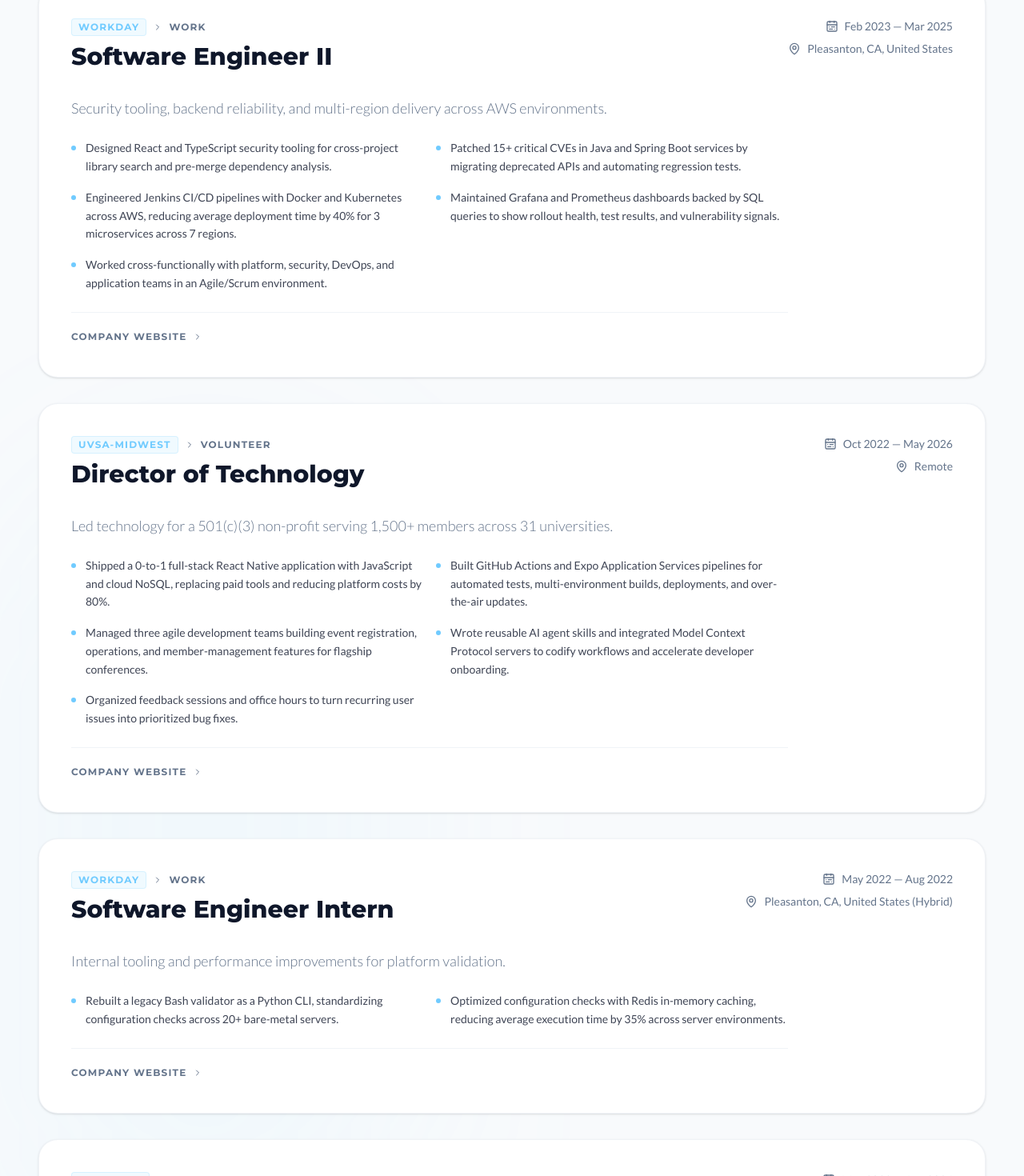
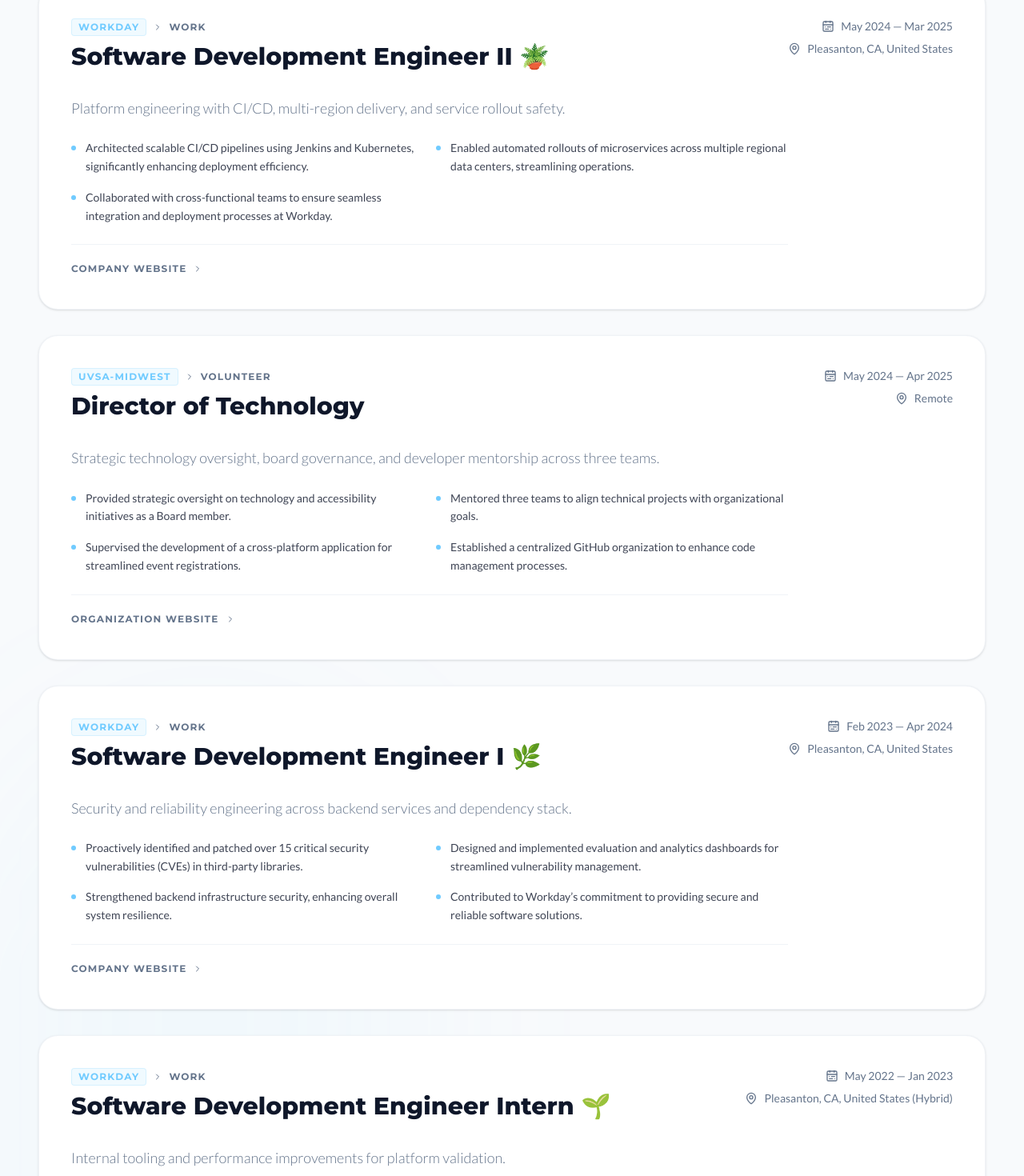
Before and after one commit to xosnos/xosnos, a Next.js app: page / in a window 1280 px wide. Shown: the part 1643-3113 px from the top of the page at 80% size. Built offline with nearby package versions, Linux system fonts and the light colour scheme.

Commit message:
wip experience

```diff
--- a/src/components/Experience.tsx
+++ b/src/components/Experience.tsx
@@ -1,4 +1,5 @@
 import { Building2, CalendarRange, ChevronRight, MapPin } from 'lucide-react';
+import { ScrollReveal, ScrollRevealItem } from '@/components/ScrollReveal';
 import { listPublishedExperiences } from '@/data/experience';
 import { formatMonthYear } from '@/lib/dates';
 
@@ -13,16 +14,18 @@ const Experience = () => {
       <div className="absolute bottom-[10%] left-0 w-[40%] h-[40%] bg-accent/5 rounded-full blur-[120px] pointer-events-none" />
 
       <div className="max-w-7xl mx-auto relative z-10">
+        <ScrollReveal>
           <div className="text-center mb-16 space-y-4">
             <div className="inline-flex items-center gap-2 px-3 py-1 rounded-full bg-accent/10 border border-accent/20 text-accent text-xs font-montserrat font-bold uppercase tracking-widest">
               <Building2 className="w-4 h-4" aria-hidden="true" />
               Career
             </div>
             <h2 className="text-4xl md:text-6xl font-montserrat font-extrabold tracking-tighter text-foreground text-balance">
-            Professional Experience
+              Experience
             </h2>
             <div className="w-12 h-1 bg-accent mx-auto rounded-full" />
           </div>
+        </ScrollReveal>
 
         {items.length === 0 ? (
           <div className="max-w-2xl mx-auto text-center bg-background rounded-3xl border border-border p-12 shadow-sm">
@@ -33,10 +36,8 @@ const Experience = () => {
         ) : (
           <div className="space-y-8">
             {items.map((item) => (
-              <div
-                key={item.id}
-                className="group bg-background rounded-3xl border border-border/50 p-8 md:p-10 shadow-sm transition-all duration-300 hover:shadow-2xl hover:border-accent/20 hover:-translate-y-1"
-              >
+              <ScrollRevealItem key={item.id}>
+                <div className="group bg-background rounded-3xl border border-border/50 p-8 md:p-10 shadow-sm transition-all duration-300 hover:shadow-2xl hover:border-accent/20 hover:-translate-y-1">
                   <div className="flex flex-col md:flex-row md:items-start justify-between gap-6 mb-8">
                     <div className="space-y-2 min-w-0">
                       <div className="flex items-center gap-2 text-accent font-montserrat font-bold uppercase text-xs tracking-widest">
@@ -103,6 +104,8 @@ const Experience = () => {
                         >
                           {item.organization === 'Terraces'
                             ? 'Product site'
+                            : item.type === 'volunteer'
+                              ? 'Organization Website'
                               : 'Company Website'}
                           <ChevronRight
                             className="w-3 h-3 group-hover/link:translate-x-0.5 transition-transform duration-300"
@@ -113,6 +116,7 @@ const Experience = () => {
                     )}
                   </div>
                 </div>
+              </ScrollRevealItem>
             ))}
           </div>
         )}
--- /dev/null
+++ b/src/components/ScrollReveal.tsx
@@ -0,0 +1,79 @@
+'use client';
+
+import { motion, useReducedMotion, type Variants } from 'motion/react';
+import type { ReactNode } from 'react';
+import {
+  fadeIn,
+  fadeInUp,
+  scaleIn,
+  slideInLeft,
+  slideInRight,
+  staggerContainer,
+  viewportOnce,
+} from '@/lib/animations';
+
+const variantMap = {
+  fadeInUp,
+  fadeIn,
+  scaleIn,
+  slideInLeft,
+  slideInRight,
+  staggerContainer,
+} as const;
+
+type VariantName = keyof typeof variantMap;
+
+interface ScrollRevealProps {
+  children: ReactNode;
+  variant?: VariantName;
+  custom?: Variants;
+  className?: string;
+  delay?: number;
+}
+
+export function ScrollReveal({
+  children,
+  variant = 'fadeInUp',
+  custom,
+  className,
+  delay,
+}: ScrollRevealProps) {
+  const reduceMotion = useReducedMotion();
+  const variants = custom ?? variantMap[variant];
+  const transition = delay ? { delay } : undefined;
+
+  return (
+    <motion.div
+      variants={variants}
+      initial={reduceMotion ? false : 'hidden'}
+      whileInView="visible"
+      viewport={viewportOnce}
+      transition={transition}
+      className={className}
+    >
+      {children}
+    </motion.div>
+  );
+}
+
+export function ScrollRevealItem({
+  children,
+  className,
+}: {
+  children: ReactNode;
+  className?: string;
+}) {
+  const reduceMotion = useReducedMotion();
+
+  return (
+    <motion.div
+      variants={fadeInUp}
+      initial={reduceMotion ? false : 'hidden'}
+      whileInView="visible"
+      viewport={viewportOnce}
+      className={className}
+    >
+      {children}
+    </motion.div>
+  );
+}
--- a/src/data/experience.ts
+++ b/src/data/experience.ts
@@ -39,19 +39,36 @@ const experiences: ExperienceItem[] = [
   {
     id: 'workday-sde-2',
     organization: 'Workday',
-    role: 'Software Engineer II',
+    role: 'Software Development Engineer II 🪴',
+    type: 'work',
+    location: 'Pleasanton, CA, United States',
+    startDate: '2024-05',
+    endDate: '2025-03',
+    description:
+      'Platform engineering with CI/CD, multi-region delivery, and service rollout safety.',
+    highlights: [
+      'Architected scalable CI/CD pipelines using Jenkins and Kubernetes, significantly enhancing deployment efficiency.',
+      'Enabled automated rollouts of microservices across multiple regional data centers, streamlining operations.',
+      'Collaborated with cross-functional teams to ensure seamless integration and deployment processes at Workday.',
+    ],
+    link: 'https://www.workday.com',
+    published: true,
+  },
+  {
+    id: 'workday-sde-1',
+    organization: 'Workday',
+    role: 'Software Development Engineer I 🌿',
     type: 'work',
     location: 'Pleasanton, CA, United States',
     startDate: '2023-02',
-    endDate: '2025-03',
+    endDate: '2024-04',
     description:
-      'Security tooling, backend reliability, and multi-region delivery across AWS environments.',
+      'Security and reliability engineering across backend services and dependency stack.',
     highlights: [
-      'Designed React and TypeScript security tooling for cross-project library search and pre-merge dependency analysis.',
-      'Patched 15+ critical CVEs in Java and Spring Boot services by migrating deprecated APIs and automating regression tests.',
-      'Engineered Jenkins CI/CD pipelines with Docker and Kubernetes across AWS, reducing average deployment time by 40% for 3 microservices across 7 regions.',
-      'Maintained Grafana and Prometheus dashboards backed by SQL queries to show rollout health, test results, and vulnerability signals.',
-      'Worked cross-functionally with platform, security, DevOps, and application teams in an Agile/Scrum environment.',
+      'Proactively identified and patched over 15 critical security vulnerabilities (CVEs) in third-party libraries.',
+      'Designed and implemented evaluation and analytics dashboards for streamlined vulnerability management.',
+      'Strengthened backend infrastructure security, enhancing overall system resilience.',
+      'Contributed to Workday’s commitment to providing secure and reliable software solutions.',
     ],
     link: 'https://www.workday.com',
     published: true,
@@ -59,69 +76,35 @@ const experiences: ExperienceItem[] = [
   {
     id: 'workday-intern',
     organization: 'Workday',
-    role: 'Software Engineer Intern',
+    role: 'Software Development Engineer Intern 🌱',
     type: 'work',
     location: 'Pleasanton, CA, United States (Hybrid)',
     startDate: '2022-05',
-    endDate: '2022-08',
+    endDate: '2023-01',
     description: 'Internal tooling and performance improvements for platform validation.',
     highlights: [
-      'Rebuilt a legacy Bash validator as a Python CLI, standardizing configuration checks across 20+ bare-metal servers.',
-      'Optimized configuration checks with Redis in-memory caching, reducing average execution time by 35% across server environments.',
+      'Modernized an internal CLI validator tool by migrating from shell script to Python, enhancing maintainability.',
+      'Improved system performance through the implementation of caching processes, significantly reducing program runtime.',
+      'Conducted thorough testing on bare-metal servers with varying configurations to identify errors and mismatches.',
     ],
     link: 'https://www.workday.com',
     published: true,
   },
   // ── Volunteer / Leadership ──
   {
-    id: 'uvsa-midwest-chair',
-    organization: 'UVSA-Midwest',
-    role: 'Chairperson',
+    id: 'unavsa-assoc-director',
+    organization: 'UNAVSA',
+    role: 'Associate Director',
     type: 'volunteer',
-    startDate: '2025-04',
-    description: 'Leading a 501(c)(3) non-profit serving 31 universities.',
+    startDate: '2025-09',
+    endDate: '2026-08',
+    description:
+      'Cross-functional conference leadership, executive stakeholder alignment, and staff recruitment.',
     highlights: [
-      'Led the Board of Directors for a 501(c)(3) non-profit, driving strategic initiatives and productive decision-making.',
-      'Translated high-level organizational goals into actionable roadmaps, ensuring effective implementation.',
-      'Managed compliance with federal, state, and local regulations, overseeing tax-exempt filings and corporate contracts.',
+      'Directed cross-functional coordination across 10 conference teams, ensuring timely project execution.',
+      'Facilitated all-staff calls and executive meetings to align stakeholders on deliverables and risks.',
+      'Oversaw the recruitment pipeline for conference staff, focusing on interview design and candidate selection.',
     ],
-    link: 'https://www.uvsamidwest.org',
-    published: false,
-  },
-  {
-    id: 'uvsa-midwest-director',
-    organization: 'UVSA-Midwest',
-    role: 'Director of Technology',
-    type: 'volunteer',
-    location: 'Remote',
-    startDate: '2022-10',
-    endDate: '2026-05',
-    description:
-      'Led technology for a 501(c)(3) non-profit serving 1,500+ members across 31 universities.',
-    highlights: [
-      'Shipped a 0-to-1 full-stack React Native application with JavaScript and cloud NoSQL, replacing paid tools and reducing platform costs by 80%.',
-      'Built GitHub Actions and Expo Application Services pipelines for automated tests, multi-environment builds, deployments, and over-the-air updates.',
-      'Managed three agile development teams building event registration, operations, and member-management features for flagship conferences.',
-      'Wrote reusable AI agent skills and integrated Model Context Protocol servers to codify workflows and accelerate developer onboarding.',
-      'Organized feedback sessions and office hours to turn recurring user issues into prioritized bug fixes.',
-    ],
-    link: 'https://www.uvsamidwest.org',
-    published: true,
-  },
-  {
-    id: 'uvsa-midwest-cochair',
-    organization: 'UVSA-Midwest',
-    role: 'Technology Co-Chair',
-    type: 'volunteer',
-    startDate: '2023-02',
-    endDate: '2024-04',
-    description: 'Shipped a 0 → 1 cross-platform mobile application.',
-    highlights: [
-      'Shipped a 0 → 1 cross-platform React Native application, improving event registrations for over 1,500 constituents.',
-      'Enhanced user experience and engagement across 31 universities through streamlined processes.',
-      'Collaborated with diverse teams to ensure effective implementation and user satisfaction.',
-    ],
-    link: 'https://www.uvsamidwest.org',
     published: false,
   },
   {
@@ -140,20 +123,122 @@ const experiences: ExperienceItem[] = [
     published: false,
   },
   {
+    id: 'unavsa-staff',
+    organization: 'UNAVSA',
+    role: 'Registration Staff',
+    type: 'volunteer',
+    startDate: '2023-09',
+    endDate: '2024-08',
+    description:
+      'Conference registration platform maintenance, attendee support, and on-site check-in.',
+    highlights: [
+      'Maintained the registration platform for conference, ensuring smooth operations.',
+      'Developed email drafts and FAQs to assist attendees with registration queries.',
+      'Managed check-in processes for conference opening, workshops, and gala dinner.',
+    ],
+    published: false,
+  },
+  {
+    id: 'uvsa-midwest-chair',
+    organization: 'UVSA-Midwest',
+    role: 'Chairperson',
+    type: 'volunteer',
+    startDate: '2025-04',
+    endDate: '2026-06',
+    description: 'Leading a 501(c)(3) non-profit serving 31 universities.',
+    highlights: [
+      'Led the Board of Directors for a 501(c)(3) non-profit, driving strategic initiatives and productive decision-making.',
+      'Translated high-level organizational goals into actionable roadmaps, ensuring effective implementation.',
+      'Managed compliance with federal, state, and local regulations, overseeing tax-exempt filings and corporate contracts.',
+    ],
+    link: 'https://www.uvsamidwest.org',
+    published: false,
+  },
+  {
+    id: 'uvsa-midwest-director',
+    organization: 'UVSA-Midwest',
+    role: 'Director of Technology',
+    type: 'volunteer',
+    location: 'Remote',
+    startDate: '2024-05',
+    endDate: '2025-04',
+    description:
+      'Strategic technology oversight, board governance, and developer mentorship across three teams.',
+    highlights: [
+      'Provided strategic oversight on technology and accessibility initiatives as a Board member.',
+      'Mentored three teams to align technical projects with organizational goals.',
+      'Supervised the development of a cross-platform application for streamlined event registrations.',
+      'Established a centralized GitHub organization to enhance code management processes.',
+    ],
+    link: 'https://www.uvsamidwest.org',
+    published: true,
+  },
+  {
+    id: 'uvsa-midwest-cochair',
+    organization: 'UVSA-Midwest',
+    role: 'Technology Co-Chair',
+    type: 'volunteer',
+    startDate: '2023-02',
+    endDate: '2024-04',
+    description: 'Shipped a 0 → 1 cross-platform React Native mobile application.',
+    highlights: [
+      'Shipped a 0 → 1 cross-platform React Native application for the non-profit organization, improving event registrations for over 1500 constituents.',
+      'Enhanced user experience and engagement across 31 universities through streamlined processes.',
+      'Collaborated with diverse teams to ensure effective implementation and user satisfaction.',
+    ],
+    link: 'https://www.uvsamidwest.org',
+    published: false,
+  },
+  {
+    id: 'uvsa-midwest-webdev',
+    organization: 'UVSA-Midwest',
+    role: 'Web Development Staff',
+    type: 'volunteer',
+    startDate: '2022-10',
+    endDate: '2023-03',
+    description:
+      'Conference website development, UI component enhancements, and registration automation.',
+    highlights: [
+      'Developed and maintained conference website pages in collaboration with various committees.',
+      'Served as a key liaison across teams to ensure timely updates for website content.',
+      'Enhanced information architecture and UI components to improve user experience.',
+      'Automated workshop registration processes, significantly reducing manual workload.',
+    ],
+    link: 'https://www.uvsamidwest.org',
+    published: false,
+  },
+  {
     id: 'codepath-mentor',
     organization: 'CodePath',
     role: 'Technical Interview Prep Mentor',
     type: 'volunteer',
+    location: 'Remote',
     startDate: '2022-05',
     endDate: '2024-08',
     description:
       'Mentoring students in algorithmic problem-solving and interview preparation.',
     highlights: [
-      'Mentored over 20 students in technical interview preparation, emphasizing algorithmic problem-solving.',
-      'Provided constructive feedback to enhance students\u2019 coding skills and communication abilities.',
-      'Fostered a supportive learning environment to help students achieve optimized solutions.',
+      'Mentored over 20 students in technical interview preparation, focusing on algorithmic problem-solving.',
+      'Provided constructive feedback to enhance coding skills and communication abilities.',
+      'Fostered a supportive learning environment, guiding students to achieve optimized solutions.',
     ],
     link: 'https://www.codepath.org',
+    published: true,
+  },
+  {
+    id: 'hackblue-dev',
+    organization: 'HackBlue',
+    role: 'Curriculum & Web Developer',
+    type: 'volunteer',
+    location: 'Hybrid',
+    startDate: '2020-01',
+    endDate: '2022-05',
+    description: 'Web development and STEM coding curriculum for middle school students.',
+    highlights: [
+      'Deployed HackBlue\'s website using HTML, CSS, JavaScript, and GitHub pages to enhance online presence.',
+      'Developed engaging weekly lesson plans for over 50 middle school students to introduce coding concepts.',
+      'Enhanced learning experiences through interactive coding activities and projects, fostering student engagement.',
+    ],
     published: true,
   },
 ];
```
Lines whose indentation alone changed are shown as unchanged.
